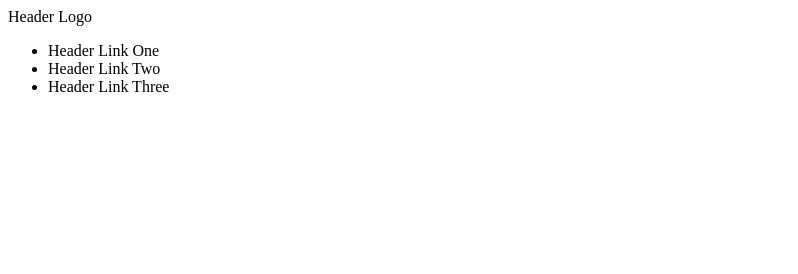
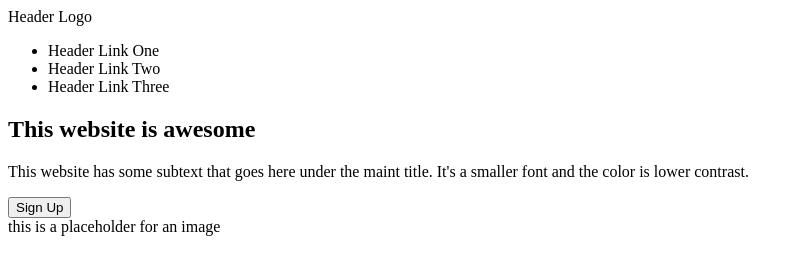
Before and after one commit to AnnakaM-8/landing-page, a plain HTML site: page index.html in a window 1280 px wide. Shown: the whole page, without its empty margins (0-798 px from the left). Drawn offline with Linux system fonts and the light colour scheme.

Commit message:
Added the hero content and placeholder for the image container

```diff
--- a/index.html
+++ b/index.html
@@ -17,7 +17,15 @@
         </ul>
        </div>
     </div>
-    <div class="top"></div>
+    <div class="hero">
+        <div class="content">
+            <h2>This website is awesome</h2>
+            <p>This website has some subtext that goes here under the maint title.
+                It's a smaller font and the color is lower contrast.</p>
+            <button class="sign-up">Sign Up</button>
+        </div>
+        <div class="image"> this is a placeholder for an image</div>
+    </div>
     <div class="info"></div>
     <div class="quote"></div>
     <div class="bottom"></div>
```
